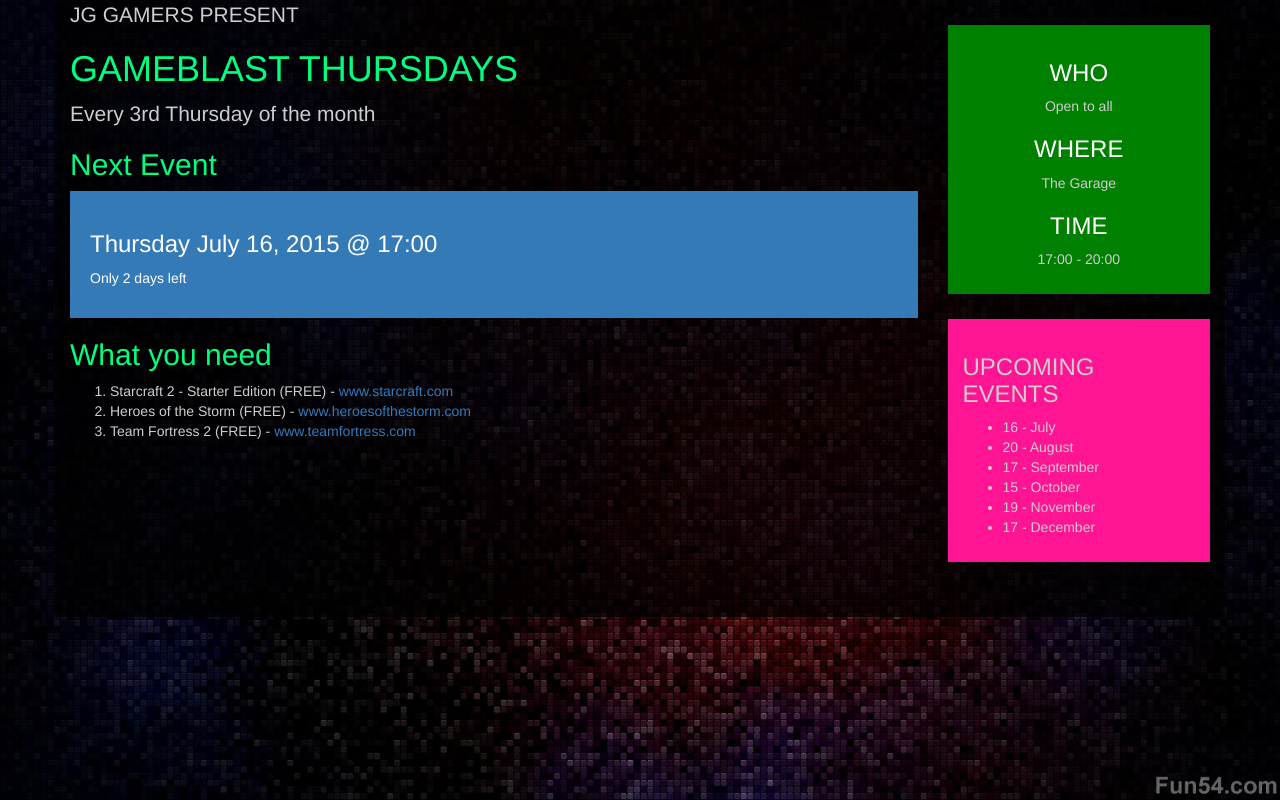
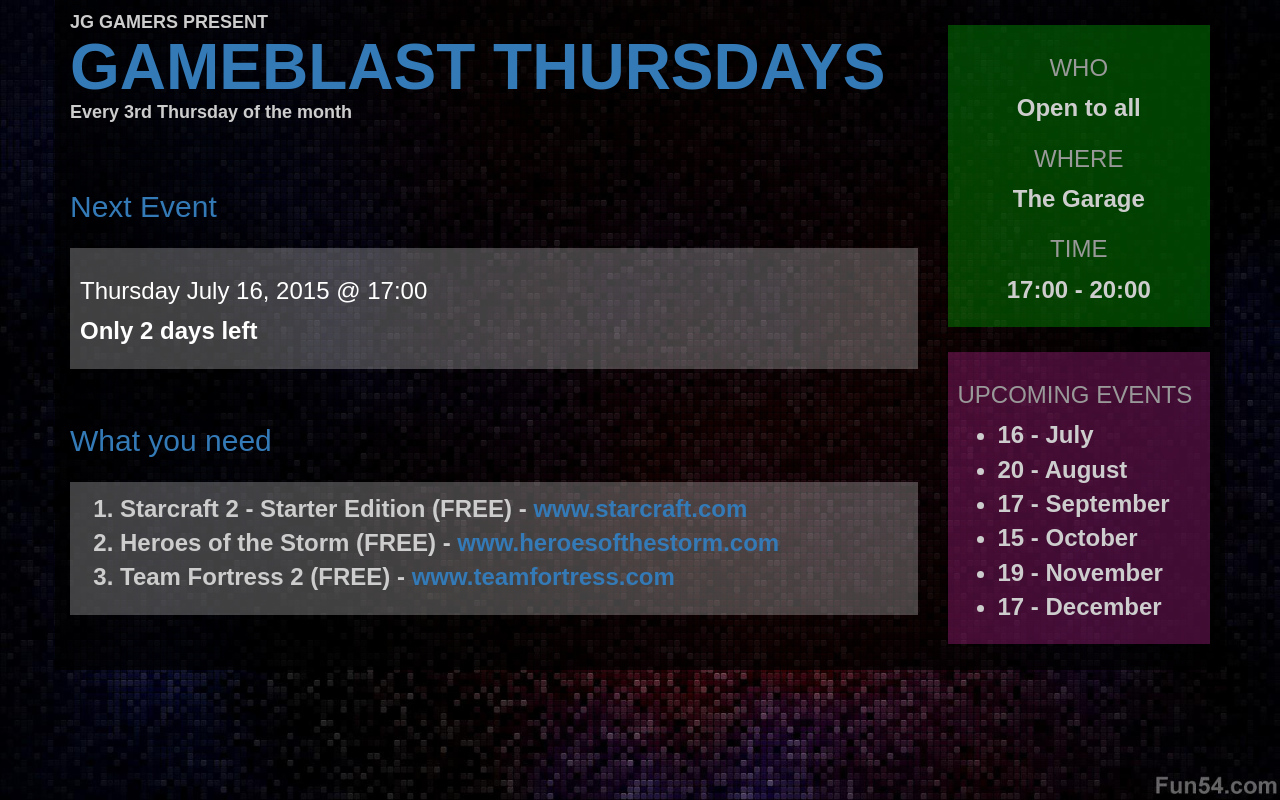
Before and after one commit to sltkr/sltkr.github.io, a plain HTML site: page index.html in a window 1280 px wide. Drawn offline with nearby package versions, Linux system fonts and the light colour scheme.

Commit message:
Updated styling a bit more

```diff
--- a/index.html
+++ b/index.html
@@ -10,29 +10,32 @@
 
         <div class="row">
             <div class="col-md-9">
-                <div class="starter-template">
-                    <p class="lead">
-                        JG GAMERS PRESENT
-                    </p>
-                    <h1>GAMEBLAST THURSDAYS</h1>
-                    <p class="lead">
+                <div class="textIntro marginBottom">
+                    JG GAMERS PRESENT<br/>
+                    <span class="textHeader">GAMEBLAST THURSDAYS</span><br/>
                     Every 3rd Thursday of the month
-                    </p>
                 </div>
 
+                <div class="marginBottom">
                     <h2>Next Event</h2>
-                <div class="bg-primary time-box">
+                    <div class="you-need time-box">
                         <h3>Thursday July 16, 2015 @ 17:00</h3>
 
                         <p id="count2"></p>
                     </div>
+                </div>
 
+                <div class="marginBottom">
                     <h2>What you need</h2>
+                    <div class="you-need">
                         <ol>
                             <li>Starcraft 2 - Starter Edition (FREE) - <a href="http://www.starcraft.com">www.starcraft.com</a></li>
                             <li>Heroes of the Storm (FREE) - <a href="http://www.heroesofthestorm.com">www.heroesofthestorm.com</a></li>
                             <li>Team Fortress 2 (FREE) - <a href="http://www.teamfortress.com">www.teamfortress.com</a></li>
                         </ol>
+                    </div>
+                </div>
+
             </div>
             <div class="col-md-3">
                 <div class="info">
@@ -61,9 +64,7 @@
             </div>
         </div>
 
-        <p>
-            &nbsp;
-        </p>
+
     </div><!-- /.container -->
 
 
--- a/site.css
+++ b/site.css
@@ -3,9 +3,12 @@ body {
     background-size: 100%;
     background-color: #222222;
     color: #cdcdcd;
+    font-family: Arial, Helvetica, sans-serif;
+    font-weight: bold;
+    font-size: 24px;
 }
 h1, h2 {
-    color: #00ff7f;
+    color: #337AB7;
 }
 .time-box {
     padding: 20px;
@@ -16,17 +19,37 @@ h1, h2 {
 }
 
 .upcoming {
-    background-color: #ff1493;
-    padding: 15px;
+    background-color:rgba(255,50,200,0.25);
+    padding: 10px;
+    margin: 15px 0;
+}
+
+.you-need {
+    background-color: rgba(255,255,255,0.25);
+    padding: 10px;
     margin: 25px 0;
 }
-
 .info{
-    background-color: #008000;
-    padding: 15px;
+    background-color: rgba(0,255,0,0.25);
+    padding: 10px;
     margin: 25px 0;
     text-align: center;
 }
-.info h1, .info h2, .info h3 {
-    color: #ffffff;
+.info h1, .info h2, .info h3,
+.upcoming h1, .upcoming h2, .upcoming h3 {
+    color: #999;
 }
+
+.textIntro {
+    font-size: 18px;
+    line-height: 45px;
+    color: #cdcdcd;
+}
+.textHeader {
+    font-size:  64px;
+    color: #337AB7;
+    margin: -5px 0;
+}
+.marginBottom {
+    margin-bottom: 55px;
+}
```
Lines whose indentation alone changed are shown as unchanged.
